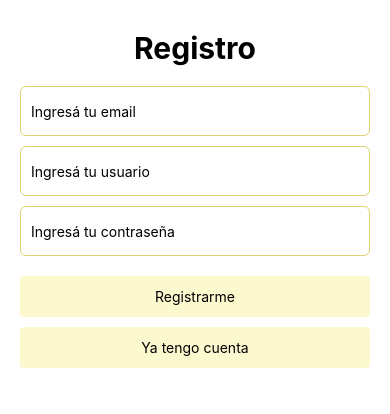
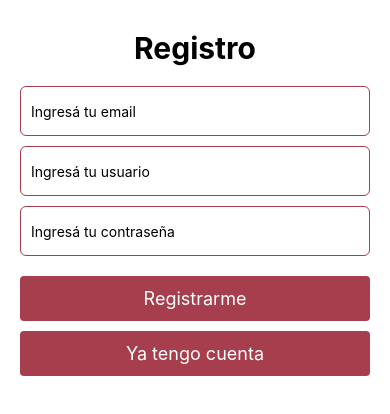
Before and after one commit to eareco/iCook, a React Native app: screen /Register in a window 390 px wide. Shown: the top 414 px of the page. Built offline with nearby package versions, Linux system fonts and the light colour scheme.

Commit message:
creamos el estilo de la pagina

```diff
--- a/src/components/Post.js
+++ b/src/components/Post.js
@@ -40,7 +40,7 @@ function Post(props) {
                 onPress={yaLikeo ? unlike : like}
             >
                 <Text style={styles.textoBoton}>
-                    {yaLikeo ? "Quitar like" : "💛"}
+                    {yaLikeo ? "Quitar like" : "❤️"}
                 </Text>
             </Pressable>
         </View>
@@ -49,25 +49,24 @@ function Post(props) {
 
 const styles = StyleSheet.create({
     post: {
-        backgroundColor: "white",
+        backgroundColor:"#ebc9c6",
         padding: 15,
         marginBottom: 15,
         borderRadius: 10,
-        borderWidth: 1,
-        borderColor: "#ddd",
-        marginHorizontal: 10
+        borderWidth: 2,
+        borderColor:  "#a63e4d",
+        marginHorizontal: 10,
+        width: "20%",
     },
     email: {
         fontWeight: "bold",
         marginBottom: 5
     },
     boton: {
-        backgroundColor: "#FCF9CF",
         padding: 12,
         borderRadius: 4,
         marginTop: 10,
         marginBottom: 10,
-        alignItems: "center"
     },
     textoBoton: {
         color: "black",
--- a/src/screens/Login.js
+++ b/src/screens/Login.js
@@ -87,14 +87,14 @@ const styles = StyleSheet.create({
     input: {
         height: 50,
         borderWidth: 1,
-        borderColor: "#DED46F",
+        borderColor: "#a63e4d",
         borderRadius: 6,
         marginBottom: 10,
         paddingHorizontal: 10
     },
 
     boton: {
-        backgroundColor: "#FCF9CF",
+        backgroundColor: "#a63e4d",
         padding: 12,
         borderRadius: 4,
         marginTop: 10,
@@ -103,7 +103,7 @@ const styles = StyleSheet.create({
     },
 
     textoBoton: {
-        color: "black"
+        color: "white"
     },
 
     error: {
--- a/src/screens/NuevoPost.js
+++ b/src/screens/NuevoPost.js
@@ -35,7 +35,7 @@ function NuevoPost() {
             />
 
             <Pressable style={styles.boton} onPress={crearPost}>
-                <Text style={styles.textoBoton}> Crear post</Text>
+                <Text style={styles.textoBoton}> Publicar post</Text>
             </Pressable>
 
         </View>
@@ -65,14 +65,15 @@ const styles = StyleSheet.create({
     },
 
     boton: {
-        backgroundColor: "#FCF9CF",
+        backgroundColor:  "#a63e4d",
         padding: 12,
         alignItems: "center",
         borderRadius: 4
     },
 
     textoBoton: {
-        color: "black"
+        color: "white",
+        fontSize: 18,
     }
 });
 
--- a/src/screens/Profile.js
+++ b/src/screens/Profile.js
@@ -29,14 +29,14 @@ const styles = StyleSheet.create({
     marginBottom: 30,
   },
   boton: {
-    backgroundColor: "#FCF9CF",
+    backgroundColor: "#a63e4d",
     padding: 14,
     borderRadius: 8,
     alignItems: "center",
   },
   textoBoton: {
-    color: "black",
-    fontSize: 16,
+    color: "white",
+    fontSize: 18,
   },
 });
 
--- a/src/screens/Register.js
+++ b/src/screens/Register.js
@@ -91,14 +91,14 @@ const styles = StyleSheet.create({
     input: {
         height: 50,
         borderWidth: 1,
-        borderColor: "#DED46F",
+        borderColor:  "#a63e4d",
         borderRadius: 6,
         marginBottom: 10,
         paddingHorizontal: 10
     },
 
     boton: {
-        backgroundColor: "#FCF9CF",
+        backgroundColor: "#a63e4d",
         padding: 12,
         borderRadius: 4,
         marginTop: 10,
@@ -106,7 +106,8 @@ const styles = StyleSheet.create({
     },
 
     textoBoton: {
-        color: "black"
+        color: "white",
+        fontSize: 18,
     },
 
     error: {
```
